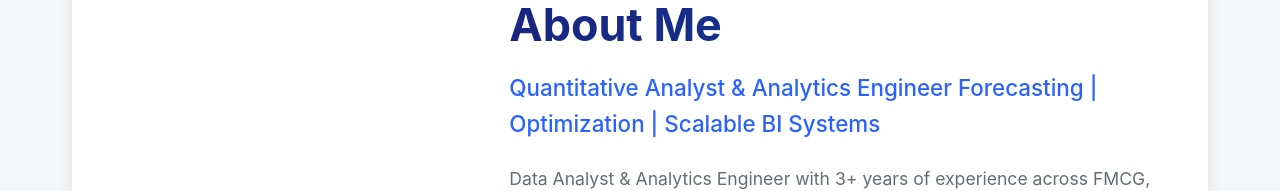
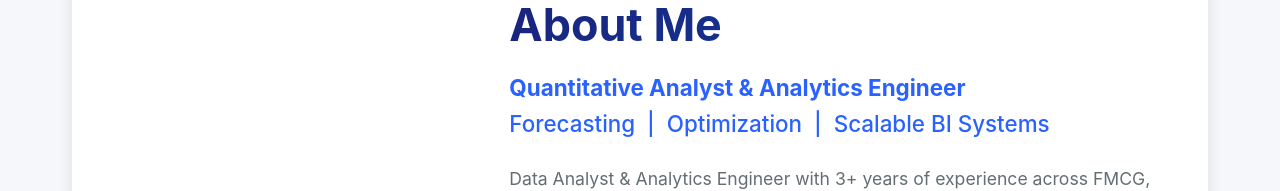
Before and after one commit to Ads2024/Ads2024.github.io, a React (Create React App) app: page / in a window 1280 px wide. Shown: the part 234-425 px from the top of the page. Built offline with nearby package versions, Linux system fonts and the light colour scheme.

Commit message:
formatted about me section

```diff
--- a/src/components/AboutMe.js
+++ b/src/components/AboutMe.js
@@ -10,8 +10,10 @@ const AboutMe = () => {
         </div>
         <div className="about-text">
           <h1>About Me</h1>
-          <p className="subtitle">Quantitative Analyst & Analytics Engineer
-          Forecasting | Optimization | Scalable BI Systems</p>
+          <p className="subtitle">
+  <strong>Quantitative Analyst & Analytics Engineer</strong><br />
+  Forecasting &nbsp;|&nbsp; Optimization &nbsp;|&nbsp; Scalable BI Systems
+</p>
           <p className="description">
           Data Analyst & Analytics Engineer with 3+ years of experience across FMCG, assembly manufacturing, and utilities. I specialize in building forecasting models, optimization tools, and self-serve BI systems using Python, SQL, DAX, and Databricks. My work spans automated reporting pipelines, statistical anomaly detection, and scalable data infrastructure, all backed by Git-based CI/CD workflows. Currently completing a Master of Computer Science to deepen my capabilities in distributed systems, machine learning, and analytics product development.
           </p>
```
